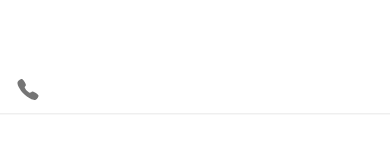
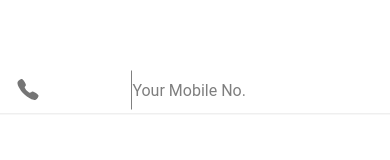
Before and after one commit to VinaySavla/vithelp-react, a React (Create React App) app: page /signin in a window 390 px wide. Shown: the part 460-620 px from the top of the page. Built offline with nearby package versions, Linux system fonts and the light colour scheme.

Commit message:
updated input box for mobile number

```diff
--- a/src/pages/SignIn.tsx
+++ b/src/pages/SignIn.tsx
@@ -14,11 +14,20 @@ const SignIn: React.FC = () => {
         <div id="container">
             <img src="/assets/images/VIT-logo.png" alt="" />
             <IonItem>
-                <IonLabel></IonLabel>
-                <IonInput type="number"></IonInput>
+                <IonInput style={{maxWidth: "20%",borderRight: "1px solid grey"}}
+                type="number"
+                placeholder=""
+                onClick={()=>{}}
+                >
+                </IonInput>
+                <IonInput style={{maxWidth: "50%"}}
+                type="number"
+                placeholder="Your Mobile No."
+                onClick={()=>{}}
+                ></IonInput>
                 <IonIcon icon={call} slot="start"></IonIcon>
             </IonItem>
-            <p>By clicking "SEND OTP" you are agreeing to the <a href="/">Terms and Conditions</a>.</p>
+            <p>By clicking "SEND OTP" you are agreeing to the <a href="/signin">Terms and Conditions</a>.</p>
             <IonButton color="danger" expand="block">SEND OTP</IonButton>
         </div>
       </IonContent>
```
